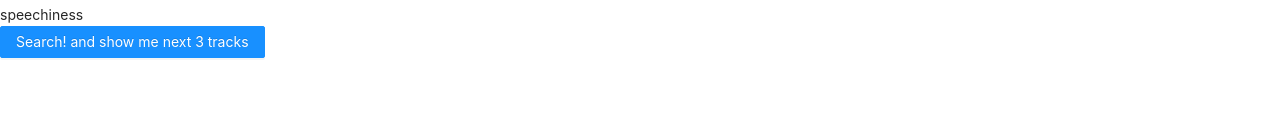
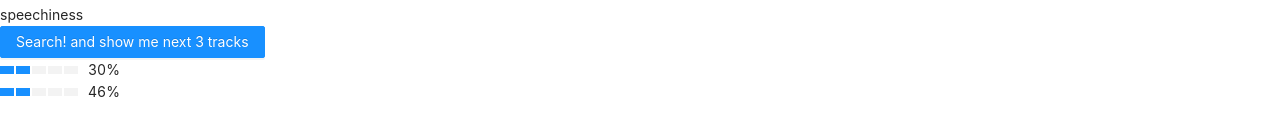
Before and after one commit to amber-zeus/radio, a Next.js app in the folder radio-mood/: page / in a window 1280 px wide. Shown: the part 425-560 px from the top of the page. Built offline with nearby package versions, Linux system fonts and the light colour scheme.

Commit message:
[feat] step indicators

```diff
--- a/radio-mood/components/Example.js
+++ b/radio-mood/components/Example.js
@@ -1,5 +1,6 @@
 import {useState} from "react";
 import {Button, Input} from 'antd';
+import { Progress } from 'antd';
 
 export const Example = () => {
   const {Search} = Input;
@@ -31,6 +32,10 @@ export const Example = () => {
         <div>speechiness</div>
         <Button type="primary">Search! and show me next 3 tracks</Button>
 
+        <br/>
+        <Progress percent={30} steps={5} />
+        <br/>
+        <Progress percent={46} steps={5} />
 
 
       </div>
```
